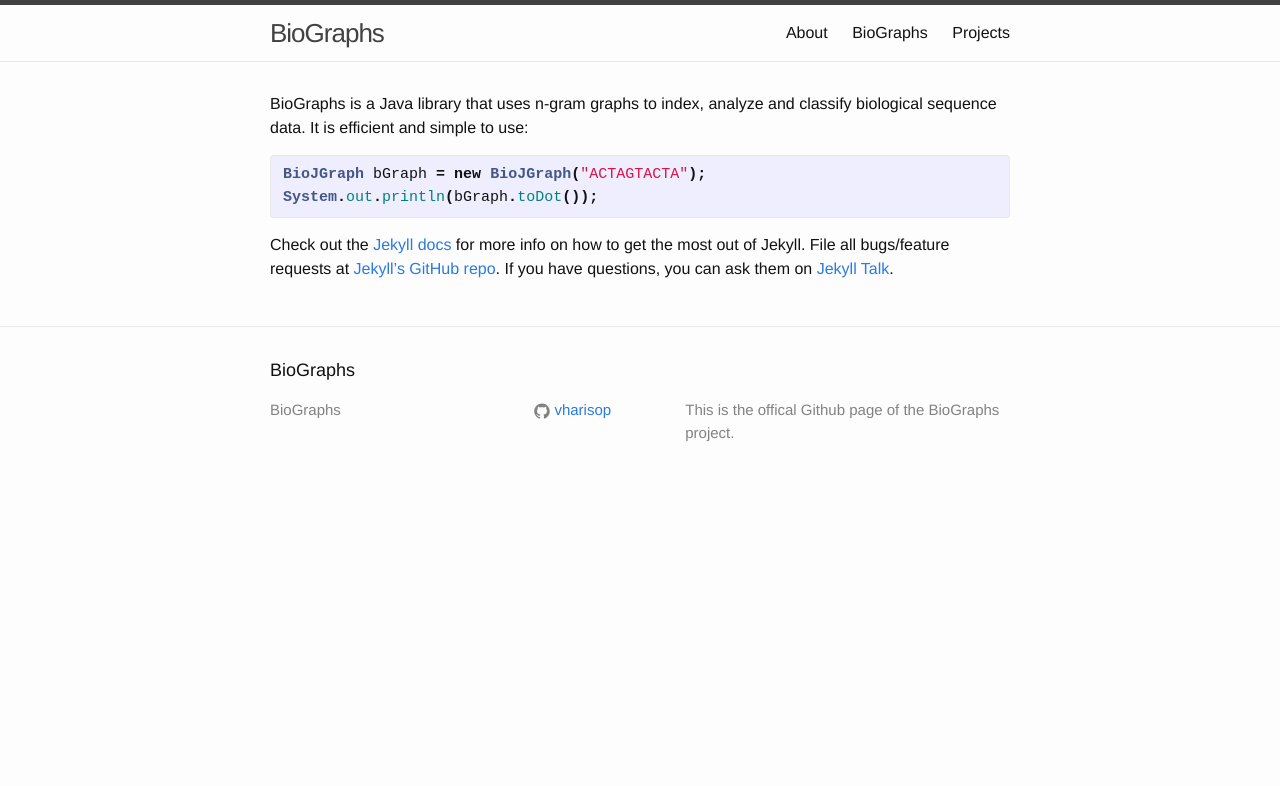
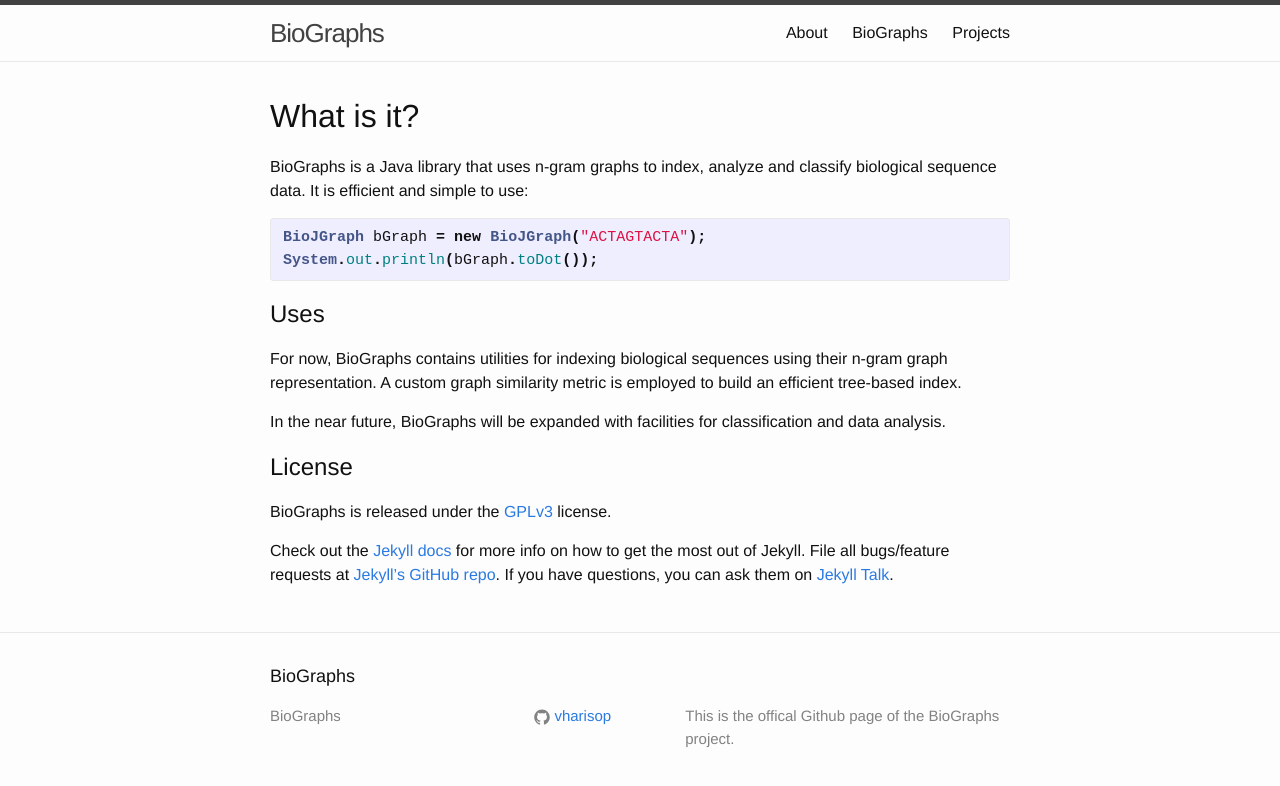
Before and after one commit to VHarisop/BioGraphs, a Jekyll site: the page built from index.md, in a window 1280 px wide. Shown: the top 786 px of the page. Built offline with Jekyll 4.4.1, drawn with Linux system fonts in a browser that asks for light colours; Markdown is read by kramdown in place of the engine named in the settings.

Commit message:
Updated site

```diff
--- a/index.md
+++ b/index.md
@@ -3,7 +3,7 @@ layout: default
 title:  "BioGraphs"
 date:   2015-12-30 20:21:23 +0200
 ---
-
+# What is it?
 BioGraphs is a Java library that uses n-gram graphs to index, analyze and classify biological sequence data. It is efficient and simple to use:
 
 {% highlight java %}
@@ -11,8 +11,17 @@ BioJGraph bGraph = new BioJGraph("ACTAGTACTA");
 System.out.println(bGraph.toDot());
 {% endhighlight %}
 
+## Uses
+For now, BioGraphs contains utilities for indexing biological sequences using their n-gram graph representation. A custom graph similarity metric is employed to build an efficient tree-based index.
+
+In the near future, BioGraphs will be expanded with facilities for classification and data analysis.
+
+## License
+BioGraphs is released under the [GPLv3][license] license.
+
 Check out the [Jekyll docs][jekyll-docs] for more info on how to get the most out of Jekyll. File all bugs/feature requests at [Jekyll’s GitHub repo][jekyll-gh]. If you have questions, you can ask them on [Jekyll Talk][jekyll-talk].
 
 [jekyll-docs]: http://jekyllrb.com/docs/home
 [jekyll-gh]:   https://github.com/jekyll/jekyll
 [jekyll-talk]: https://talk.jekyllrb.com/
+[license]: https://www.gnu.org/licenses/gpl.html
```
Also changed, not shown: about.md (+1 -1 lines).
